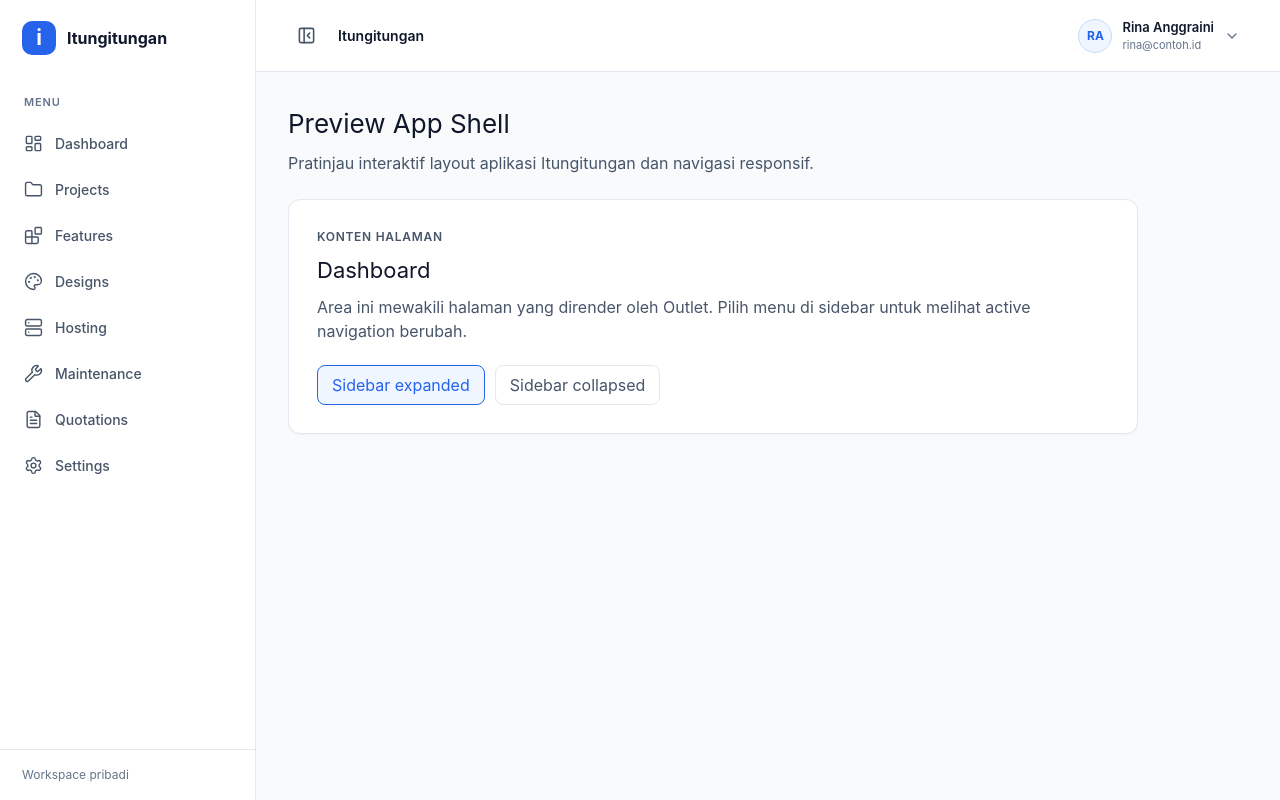
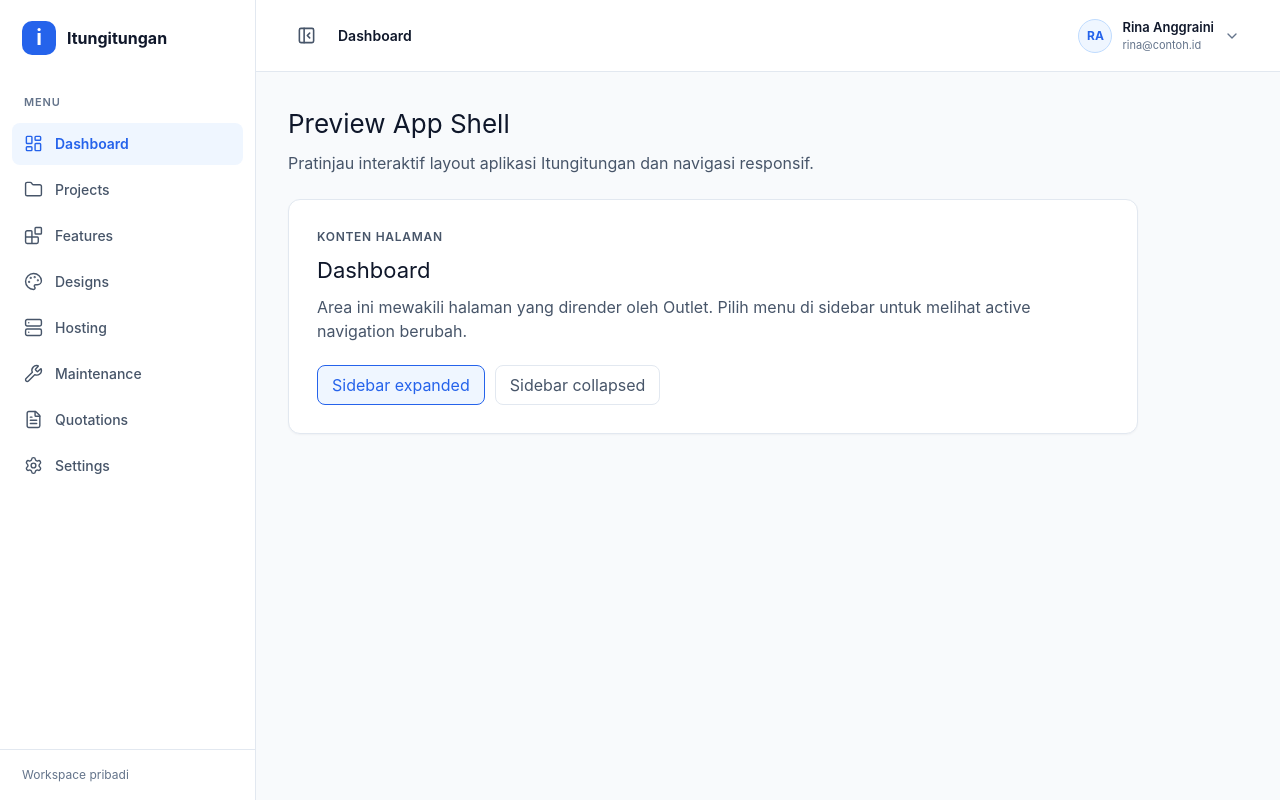
Before and after one commit to huqong282-lab/Itungitungan-fe, a React (Vite) app: page /dev/app-shell in a window 1280 px wide. Built offline with nearby package versions, Linux system fonts and the light colour scheme.

Commit message:
fix(fe-013): refine app shell preview state

```diff
--- a/src/components/app-shell/AppShell.tsx
+++ b/src/components/app-shell/AppShell.tsx
@@ -13,17 +13,19 @@ type AppShellProps = {
   initialCollapsed?: boolean
   collapsed?: boolean
   onCollapsedChange?: (collapsed: boolean) => void
+  activePathOverride?: string
 }
-export function AppShell({ children, user, initialCollapsed = false, collapsed: controlledCollapsed, onCollapsedChange }: AppShellProps) {
+export function AppShell({ children, user, initialCollapsed = false, collapsed: controlledCollapsed, onCollapsedChange, activePathOverride }: AppShellProps) {
   const [internalCollapsed, setInternalCollapsed] = useState(initialCollapsed)
   const collapsed = controlledCollapsed ?? internalCollapsed
   const [mobileOpen, setMobileOpen] = useState(false)
   const location = useLocation()
+  const activePath = activePathOverride ?? location.pathname
   const activeItem = [...appNavigation]
     .sort((a, b) => b.to.length - a.to.length)
     .find((item) => item.to === '/app'
-      ? location.pathname === item.to
-      : location.pathname === item.to || location.pathname.startsWith(`${item.to}/`))
+      ? activePath === item.to
+      : activePath === item.to || activePath.startsWith(`${item.to}/`))
 
   const closeMobile = () => setMobileOpen(false)
   const toggleSidebar = () => {
@@ -36,8 +38,7 @@ export function AppShell({ children, user, initialCollapsed = false, collapsed:
     <div className={`app-shell${collapsed ? ' app-shell--collapsed' : ''}`}>
       {mobileOpen && <button type="button" className="app-shell__scrim" aria-label="Tutup navigasi" onClick={closeMobile} />}
       <Sidebar
-        activePath={location.pathname}
-        collapsed={collapsed}
+        activePath={activePath}
         mobileOpen={mobileOpen}
         onNavigate={closeMobile}
       />
--- a/src/components/app-shell/Sidebar.tsx
+++ b/src/components/app-shell/Sidebar.tsx
@@ -3,12 +3,11 @@ import { appNavigation } from './navigation'
 
 type SidebarProps = {
   activePath: string
-  collapsed: boolean
   mobileOpen: boolean
   onNavigate: () => void
 }
 
-export function Sidebar({ activePath, collapsed, mobileOpen, onNavigate }: SidebarProps) {
+export function Sidebar({ activePath, mobileOpen, onNavigate }: SidebarProps) {
   return (
     <aside className={`app-sidebar${mobileOpen ? ' app-sidebar--mobile-open' : ''}`} aria-label="Navigasi aplikasi">
       <Link className="app-sidebar__brand" to="/app" onClick={onNavigate} aria-label="Itungitungan, Dashboard">
@@ -28,7 +27,7 @@ export function Sidebar({ activePath, collapsed, mobileOpen, onNavigate }: Sideb
               onClick={onNavigate}
               className={`app-sidebar__link${isActive ? ' app-sidebar__link--active' : ''}`}
               aria-current={isActive ? 'page' : undefined}
-              title={collapsed ? label : undefined}
+              title={label}
             >
               <Icon size={19} strokeWidth={1.8} aria-hidden="true" />
               <span>{label}</span>
--- a/src/pages/AppShellPreviewPage.tsx
+++ b/src/pages/AppShellPreviewPage.tsx
@@ -12,7 +12,7 @@ function AppShellPreviewPage() {
   const activeContent = appNavigation.find((item) => item.to === pathname)?.label ?? 'Dashboard'
 
   return (
-    <AppShell user={previewUser} collapsed={collapsed} onCollapsedChange={setCollapsed}>
+    <AppShell user={previewUser} collapsed={collapsed} onCollapsedChange={setCollapsed} activePathOverride={pathname === '/dev/app-shell' ? '/app' : undefined}>
       <div className="app-shell-preview">
         <header className="app-shell-preview__heading">
           <h1>Preview App Shell</h1>
```
Also changed, not shown: 1 other file (tests, documents, lock files or other folders).
